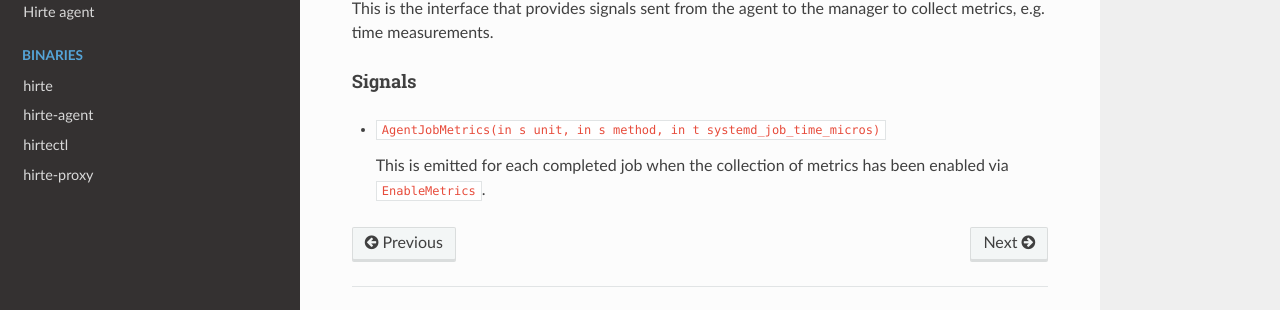
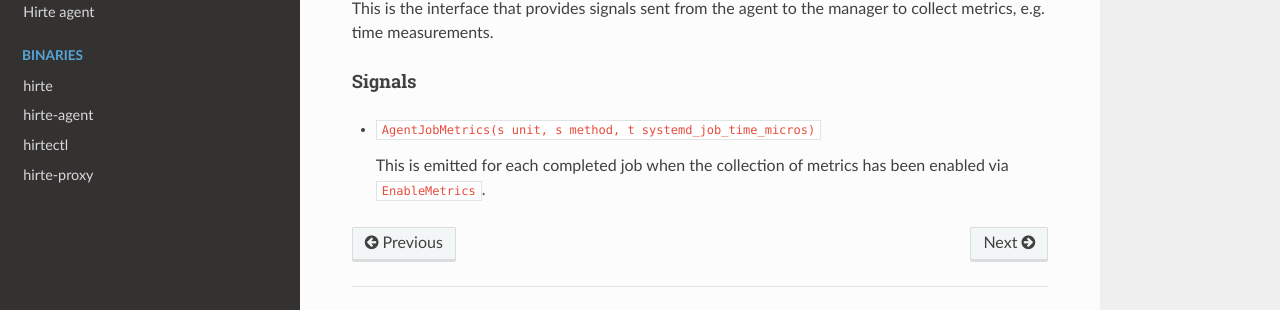
Before and after one commit to eclipse-bluechi/bluechi, an MkDocs documentation site: the page built from doc/docs/api/description.md, in a window 1280 px wide and 900 px high, scrolled down 8543 px. Shown: the part 508-818 px from the top of the window. Built offline with MkDocs 1.6.1, drawn with Linux system fonts in a browser that asks for light colours; nearby versions of some CDN libraries.

```diff
--- a/doc/docs/api/description.md
+++ b/doc/docs/api/description.md
@@ -404,6 +404,6 @@ This is the interface that provides signals sent from the agent to the manager t
 
 #### Signals
 
-  * `AgentJobMetrics(in s unit, in s method, in t systemd_job_time_micros)`
+  * `AgentJobMetrics(s unit, s method, t systemd_job_time_micros)`
 
     This is emitted for each completed job when the collection of metrics has been enabled via `EnableMetrics`.
```
Also changed, not shown: 1 other file.
